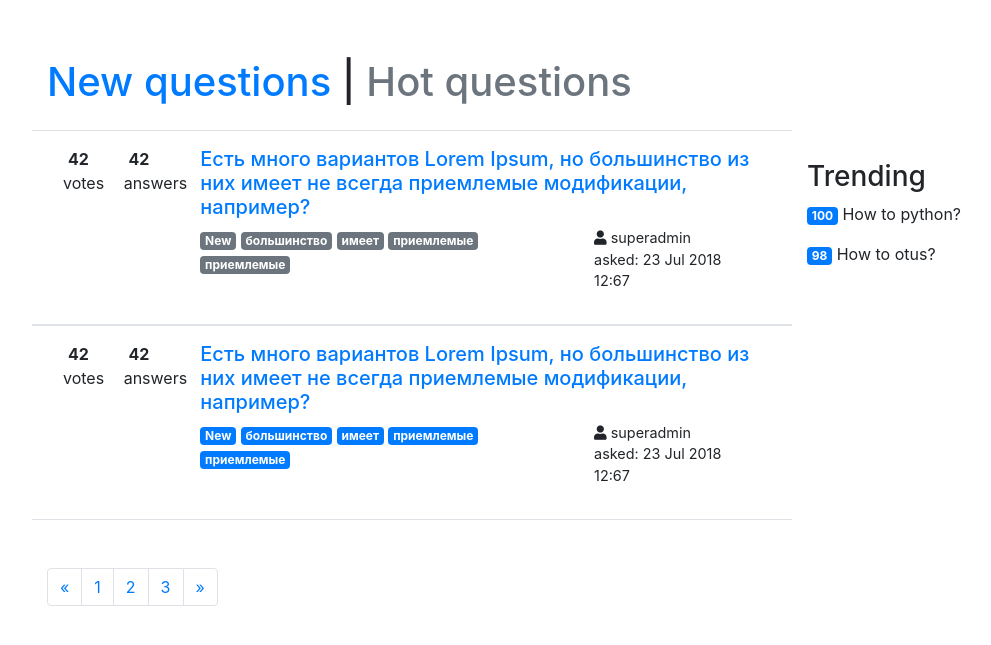
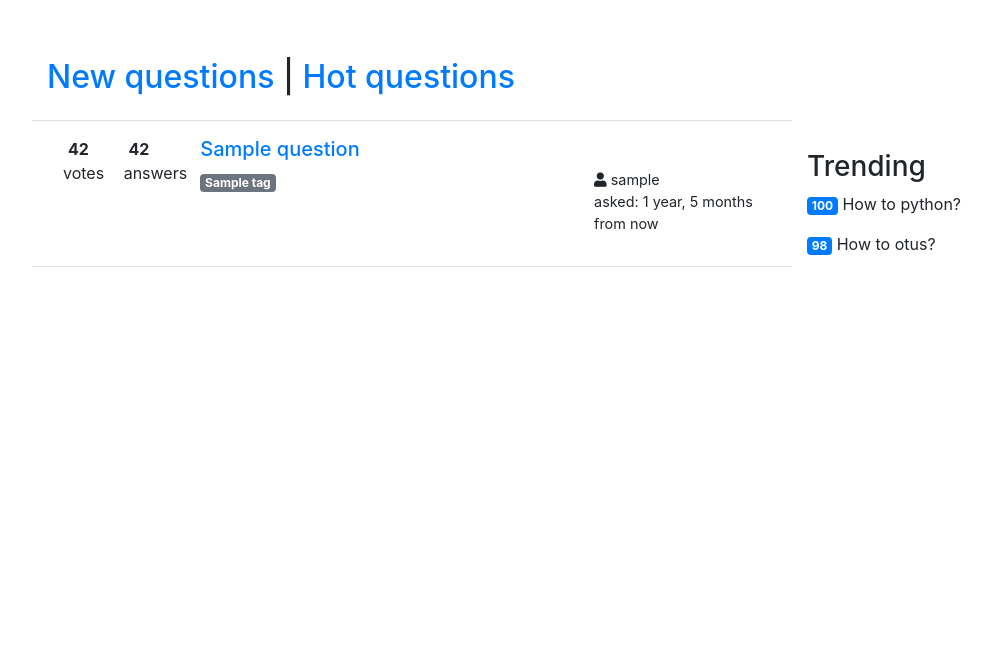
Before and after one commit to ligain/hasker, a Django app: page / in a window 1280 px wide. Shown: the part 56-701 px from the top of the page, without its empty margins (38-1029 px from the left). Run offline with Django 3.2, Linux system fonts and the light colour scheme; tables that the repository leaves empty hold one stand-in row (values such as "Sample post"); some libraries are stand-ins or nearby versions.

Commit message:
question view

```diff
--- a/config/settings/base.py
+++ b/config/settings/base.py
@@ -50,6 +50,7 @@ INSTALLED_APPS = [
     'django.contrib.sessions',
     'django.contrib.messages',
     'django.contrib.staticfiles',
+    'django.contrib.humanize',
     'hasker.core',
     'hasker.profiles',
     'hasker.search',
--- a/hasker/core/models.py
+++ b/hasker/core/models.py
@@ -15,6 +15,7 @@ class Question(models.Model):
 
 
 class Answer(models.Model):
+    question = models.ForeignKey(Question, on_delete=models.CASCADE, related_name="answers")
     text = models.TextField()
     author = models.ForeignKey(User, on_delete=models.SET(get_stub_user), related_name="answers")
     created_at = models.DateTimeField(default=timezone.now)
--- a/hasker/core/views.py
+++ b/hasker/core/views.py
@@ -1,10 +1,14 @@
 from django.contrib.auth.mixins import LoginRequiredMixin
+from django.http import HttpResponseForbidden
 from django.shortcuts import render, redirect
+from django.views import View
 from django.views.generic import CreateView, DetailView, ListView
 from django.utils.text import slugify
+from django.views.generic.detail import SingleObjectMixin
+from django.views.generic.edit import FormMixin, FormView
 
-from hasker.core.forms import CreateQuestionForm
-from hasker.core.models import Question, Tag
+from hasker.core.forms import CreateQuestionForm, CreateAnswerForm
+from hasker.core.models import Question, Tag, Answer
 
 
 class MainPageView(ListView):
@@ -12,7 +16,7 @@ class MainPageView(ListView):
     paginate_by = 20
     model = Question
     context_object_name = 'questions'
-    ordering = 'created_at'
+    ordering = '-created_at'
 
     def get_context_data(self, **kwargs):
         context = super().get_context_data(**kwargs)
@@ -51,7 +55,41 @@ class CreateQuestionView(LoginRequiredMixin, CreateView):
         return redirect('question', slug=question_obj.slug)
 
 
-class QuestionView(LoginRequiredMixin, DetailView):
+class CreateAnswerView(SingleObjectMixin, FormView):
+    template_name = 'core/question.html'
+    form_class = CreateAnswerForm
+    model = Question
+
+    def post(self, request, *args, **kwargs):
+        if not request.user.is_authenticated:
+            return HttpResponseForbidden()
+        self.object = self.get_object()
+        return super().post(request, *args, **kwargs)
+
+    def form_valid(self, form):
+        answer_obj = form.save(commit=False)
+        answer_obj.author = self.request.user
+        answer_obj.question = self.object
+        answer_obj.save()
+        return redirect('question', slug=self.kwargs['slug'])
+
+
+class QuestionDetailView(DetailView):
     template_name = 'core/question.html'
     model = Question
     context_object_name = 'question'
+
+    def get_context_data(self, **kwargs):
+        context = super().get_context_data(**kwargs)
+        context['form'] = CreateAnswerForm()
+        return context
+
+
+class QuestionView(View):
+    def get(self, request, *args, **kwargs):
+        view = QuestionDetailView.as_view()
+        return view(request, *args, **kwargs)
+
+    def post(self, request, *args, **kwargs):
+        view = CreateAnswerView.as_view()
+        return view(request, *args, **kwargs)
--- a/hasker/templates/base.html
+++ b/hasker/templates/base.html
@@ -33,7 +33,7 @@
             {% if user.is_authenticated %}
                 <div class="media navbar-nav ml-auto">
                     <a href="{% url 'profiles:settings' %}">
-                        <img class="align-self-start mr-3" src="{% load_avatar_url %}" alt="">
+                        <img class="align-self-start mr-3" src="{% load_avatar_url user %}" alt="">
                     </a>
                     <div class="media-body">
                         <h5 class="mt-0">
--- a/hasker/templates/core/main_page.html
+++ b/hasker/templates/core/main_page.html
@@ -1,21 +1,17 @@
 {% extends "base.html" %}
 {% load static %}
+{% load humanize %}
 
 {% block content_title %}
-    <h1 class="mt-5 mb-4" id="title" data-ordering="{{ ordering }}">
-        <a href="#" id="title-new">New questions</a>
+    <h2 class="mt-5 mb-4" id="title" data-ordering="{{ ordering }}">
+        <a href="{% url 'main_page' %}?order_by=new" id="title-new">New questions</a>
          |
-        <a href="#" id="title-hot">Hot questions</a>
-    </h1>
+        <a href="{% url 'main_page' %}?order_by=hot" id="title-hot">Hot questions</a>
+    </h2>
 {% endblock content_title %}
 
 {% block content %}
-{#    {% for question in questions %}#}
-{#        #}
-{#        {{ question.title }}#}
-{#        <br>#}
-{#    #}
-{#    {% endfor %}#}
+    {% for question in questions %}
         <div class="media row border-top border-bottom p-3">
             <div class="col-sm-1 text-center">
                 <strong>42</strong> votes
@@ -24,71 +20,60 @@
                 <strong>42</strong> answers
             </div>
             <div class="media-body col-sm-10 ml-3">
-            <h5 class="">
-                <a href="">Есть много вариантов Lorem Ipsum, но большинство из них имеет не всегда приемлемые модификации, например?</a>
+                <h5>
+                    <a href="{% url 'question' question.slug %}">{{ question.title }}</a>
                 </h5>
                 <div class="row">
                     <div class="col-sm-8">
-                    <span class="badge badge-secondary">New</span>
-                    <span class="badge badge-secondary">большинство</span>
-                    <span class="badge badge-secondary">имеет</span>
-                    <span class="badge badge-secondary">приемлемые</span>
-                    <span class="badge badge-secondary">приемлемые</span>
+                        {% for tag in question.tags.all %}
+                            <span class="badge badge-secondary">{{ tag.name }}</span>
+                        {% endfor %}
                     </div>
                     <div class="col-sm-4" style="font-size: 0.9em;">
                         <i class="fas fa-user"></i>
-                    <span> superadmin</span>
-                    <p>asked: 23 Jul 2018 12:67</p>
+                        <span>{{ question.author.username }}</span>
+                        <p>asked: {{ question.created_at|naturaltime }}</p>
                     </div>
                 </div>
             </div>
         </div>
-    <div class="media row border-top border-bottom p-3">
-        <div class="col-sm-1 text-center">
-            <strong>42</strong> votes
-        </div>
-        <div class="col-sm-1 text-center">
-            <strong>42</strong> answers
-        </div>
-        <div class="media-body col-sm-10 ml-3">
-            <h5 class="">
-                <a href="">Есть много вариантов Lorem Ipsum, но большинство из них имеет не всегда приемлемые модификации, например?</a>
-            </h5>
-            <div class="row">
-                <div class="col-sm-8">
-                    <span class="badge badge-primary">New</span>
-                    <span class="badge badge-primary">большинство</span>
-                    <span class="badge badge-primary">имеет</span>
-                    <span class="badge badge-primary">приемлемые</span>
-                    <span class="badge badge-primary">приемлемые</span>
-                </div>
-                <div class="col-sm-4" style="font-size: 0.9em;">
-                    <i class="fas fa-user"></i>
-                    <span> superadmin</span>
-                    <p>asked: 23 Jul 2018 12:67</p>
-                </div>
-            </div>
-        </div>
-    </div>
+    {% empty %}
+        <h3>Sorry, there are no questions yet!</h3>
+    {% endfor %}
+
+    {% if is_paginated %}
         <nav aria-label="Page navigation" class="mt-5">
             <ul class="pagination">
+                {% if page_obj.has_previous %}
                     <li class="page-item">
-                <a class="page-link" href="#" aria-label="Previous">
+                        <a class="page-link" href="?page={{ page_obj.previous_page_number }}" aria-label="Previous">
                             <span aria-hidden="true">&laquo;</span>
                             <span class="sr-only">Previous</span>
                         </a>
                     </li>
-            <li class="page-item"><a class="page-link" href="#">1</a></li>
-            <li class="page-item"><a class="page-link" href="#">2</a></li>
-            <li class="page-item"><a class="page-link" href="#">3</a></li>
+                {% endif %}
+
+                {% for i in paginator.page_range %}
+                    {% if page_obj.number == i %}
+                        <li class="page-item active">
+                            <a class="page-link" href="#" disabled="">{{ i }}<span class="sr-only">(current)</span></a>
+                        </li>
+                    {% else %}
+                        <li class="page-item"><a class="page-link" href="?page={{ i }}">{{ i }}</a></li>
+                    {% endif %}
+                {% endfor %}
+
+                {% if page_obj.has_next %}
                     <li class="page-item">
-                <a class="page-link" href="#" aria-label="Next">
+                        <a class="page-link" href="?page={{ page_obj.next_page_number }}" aria-label="Next">
                             <span aria-hidden="true">&raquo;</span>
                             <span class="sr-only">Next</span>
                         </a>
                     </li>
+                {% endif %}
             </ul>
         </nav>
+    {% endif %}
 
 {% endblock content %}
 
--- a/hasker/templates/profiles/settings.html
+++ b/hasker/templates/profiles/settings.html
@@ -35,7 +35,7 @@
         <div class="form-group row">
             <label for="avatar" class="col-sm-3 col-form-label">Avatar</label>
             <div class="col-sm-9">
-                <img class="align-self-start mr-3" src="{% load_avatar_url %}" alt="">
+                <img class="align-self-start mr-3" src="{% load_avatar_url user %}" alt="">
                 <br>
                 <br>
                 <input type="file" id="avatar" name="avatar">
```
Also changed, not shown: hasker/core/forms.py (+7 -1 lines), hasker/templates/core/question.html (+17 -47 lines), hasker/templates/templatetags/load_avatar_url.py (+5 -6 lines), hasker/core/migrations/0003_answer_question.py (added). Lines whose indentation alone changed are shown as unchanged.
